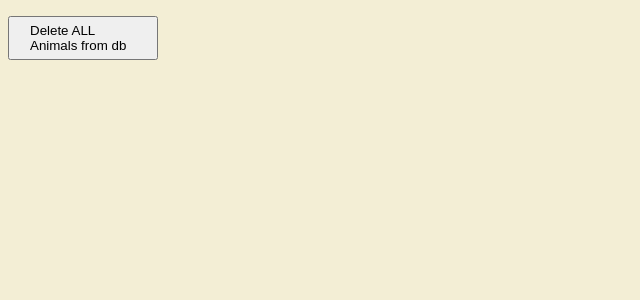
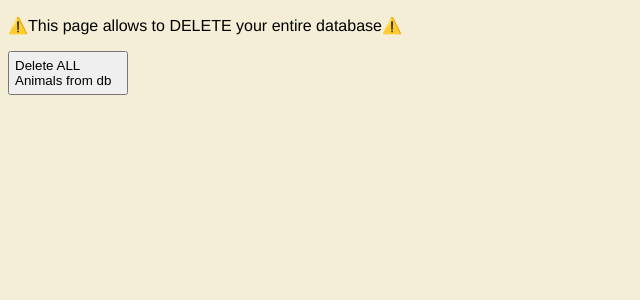
Before and after one commit to szWoj/vet_management_flask_project, a Flask app: page /about in a window 1280 px wide. Shown: the part 103-403 px from the top of the page, without its empty margins (0-640 px from the left). Run offline with Flask 2, Linux system fonts and the light colour scheme; a database or web service that is not in the repository returns one stand-in record (values such as "Sample title"); some libraries are stand-ins or nearby versions.

Commit message:
some minor changes in templates

```diff
--- a/static/style.css
+++ b/static/style.css
@@ -40,10 +40,10 @@ button {
     display:block;
     float: left;
     clear: left;
-    width: 150px;
+    width: 120px;
     text-align: left; /*Change to right here if you want it close to the inputs*/
     cursor: pointer;
-    padding: 5px 20px;
+    padding: 5px;
 }
 
 nav {
--- a/templates/about.html
+++ b/templates/about.html
@@ -1,6 +1,6 @@
 {% extends "base.html" %}
 {% block content %}
-
+<p>&#9888;&#65039;This page allows to DELETE your entire database&#9888;&#65039;</p>
     {% if animals|length != 0 %}
     <form action="/animals/delete_all">
         <button type="submit">Delete ALL Animals from db</button>
--- a/templates/animals/an_animal.html
+++ b/templates/animals/an_animal.html
@@ -5,7 +5,7 @@
     <p>DOB: {{ animal.dob }}</p>
     <p>Type: {{ animal.type }}</p>
     <p>Contact: {{ animal.contact }}</p>
-    <p>notes: {{ animal.notes }}</p>
+    <p>Notes: {{ animal.notes }}</p>
     <p>Vet: {{ animal.vet.name }}</p>
 
     <form action="/animals/{{ animal.id }}/delete" method="POST">
--- a/templates/appointments/appointments_all.html
+++ b/templates/appointments/appointments_all.html
@@ -1,6 +1,6 @@
 {% extends "base.html" %}
 {% block content %}
-<p>APPOINTMENTS @ OUR PRACTISE</p>
+<p>APPOINTMENTS @ OUR PRACTICE</p>
 <hr style="width:50%;text-align:left;margin-left:0">
 {% for appointment in appointments %}
     <p>Appointment Date: {{ appointment.date }}</p>
@@ -15,7 +15,7 @@
     </form>
     {% else %}
     <div class="boxed">
-        <p>Pet's alreday checked in</p>
+        <p>Pet has been checked in</p>
     </div>
     {% endif %}
     <br>
--- a/templates/vets/a_vet.html
+++ b/templates/vets/a_vet.html
@@ -2,7 +2,7 @@
 {% block content %}
 <hr style="width:50%;text-align:left;margin-left:0">
 <p>Name: {{ vet.name }}</p>
-    <p>Contact: {{ vet.contact }}</p>
+    <p>Phone Number: {{ vet.contact }}</p>
     <p>Status: {{ vet.status }}</p>
 
 
--- a/templates/vets/all_vets.html
+++ b/templates/vets/all_vets.html
@@ -1,6 +1,6 @@
 {% extends "base.html" %}
 {% block content %}
-<p>VETS @ OUR PRACTISE</p>
+<p>VETS @ OUR PRACTICE</p>
 <hr style="width:50%;text-align:left;margin-left:0">
 {% for vet in vets %}
     <p>Vet name: {{ vet.name }}</p>
--- a/templates/vets/edit.html
+++ b/templates/vets/edit.html
@@ -8,7 +8,7 @@
   </div>
 
   <div>
-    <label for="contact">Contact:</label>
+    <label for="contact">Phone Number:</label>
     <input type="tel" id="contact" name="contact" value="{{vet.contact}}" required>
   </div>
 
```
